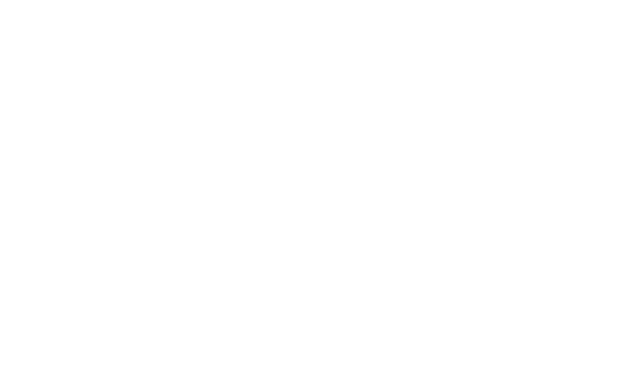
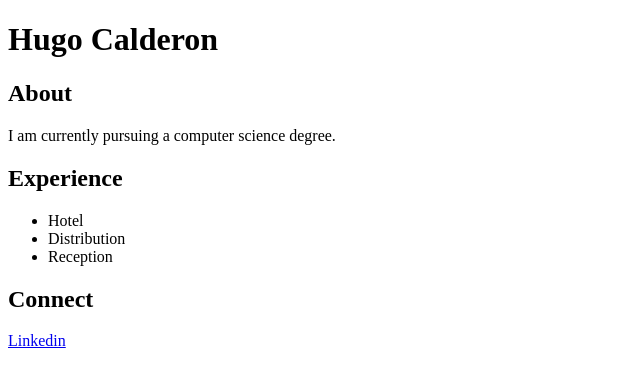
Before and after one commit to hcd00/hugo-calderon-lo, a plain HTML site: page index.html in a window 1280 px wide. Shown: the whole page, without its empty margins (0-640 px from the left). Drawn offline with Linux system fonts and the light colour scheme.

Commit message:
about, experience, connect sections added

```diff
--- a/index.html
+++ b/index.html
@@ -6,6 +6,17 @@
     <title>Document</title>
 </head>
 <body>
+    <h1>Hugo Calderon</h1>
+    <h2>About</h2>
+    <p>I am currently pursuing a computer science degree.</p>
+    <h2>Experience</h2>
+    <ul>
+        <li>Hotel</li>
+        <li>Distribution</li>
+        <li>Reception</li>
+    </ul>
+    <h2>Connect</h2>
+    <a href="https://www.linkedin.com/in/h-cdelgado/">Linkedin</a>
 
 </body>
 </html>
```
